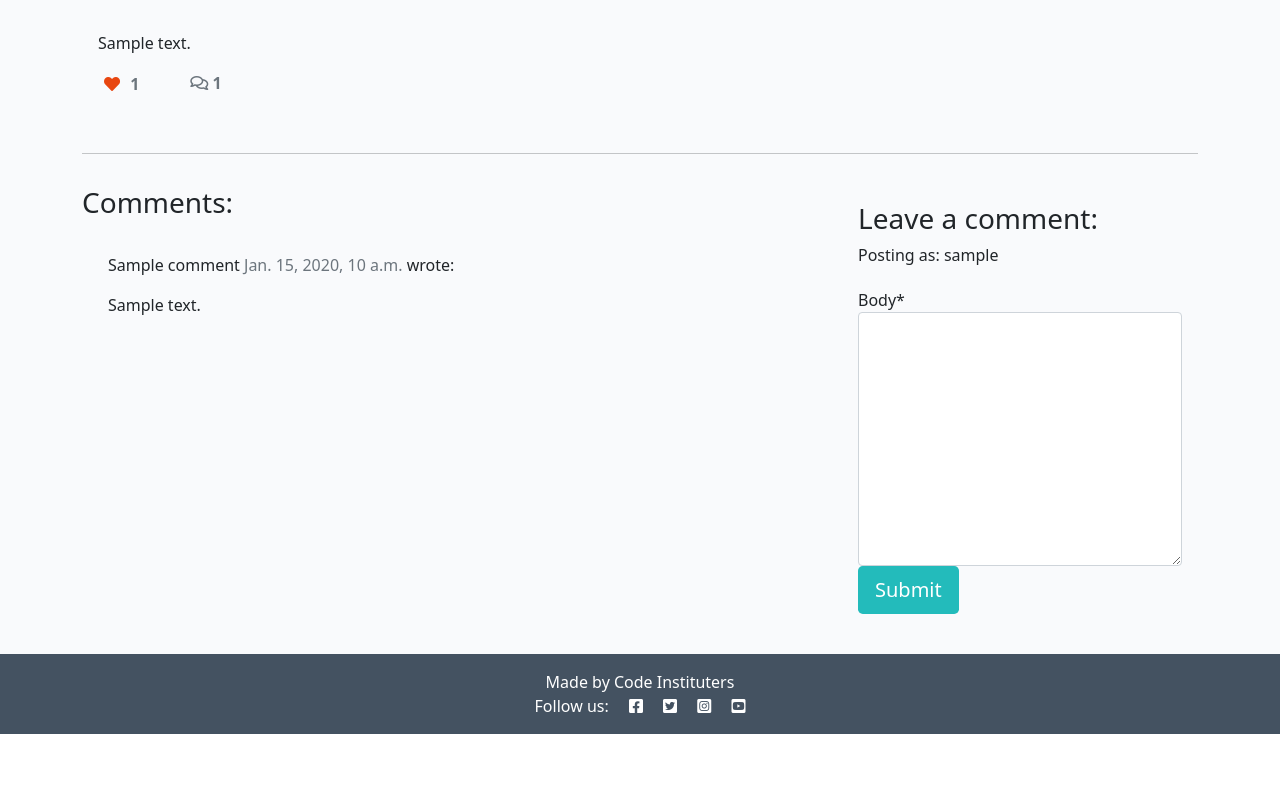
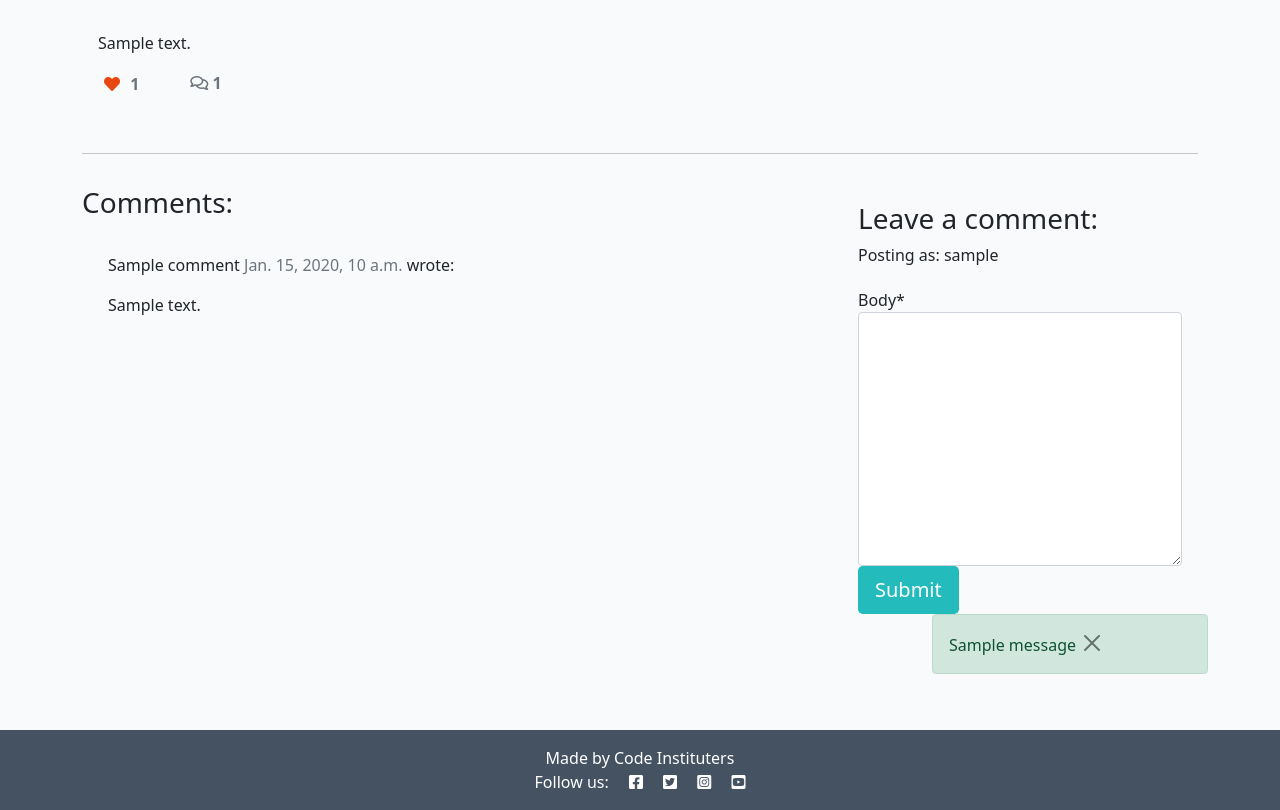
Before and after one commit to ExcellentWish/i-think-therefore-i-blog, a Django app: a page that uses templates/base.html in a window 1280 px wide. Shown: the part 341-1151 px from the top of the page. Before the commit the page ends 1075 px from the top, so only its background shows below. Run offline with Django 3.2, Linux system fonts and the light colour scheme; a user stored in the database is signed in; tables that the repository leaves empty hold one stand-in row (values such as "Sample post"); one stand-in notice (Sample message) is shown; some libraries are stand-ins or nearby versions.

Commit message:
Add message alerts to login and commented

```diff
--- a/blog/views.py
+++ b/blog/views.py
@@ -1,6 +1,7 @@
 from django.shortcuts import render, get_object_or_404, reverse
 from django.views import generic, View
 from django.http import HttpResponseRedirect
+from django.contrib import  messages
 from .models import Post
 from .forms import CommentForm
 
@@ -38,10 +39,12 @@ class PostDetail(View):
         post = get_object_or_404(queryset, slug=slug)
         comments = post.comments.filter(approved=True).order_by('created_on')
         liked = False
+
         if post.likes.filter(id=self.request.user.id).exists():
             liked = True
 
         comment_form = CommentForm(data=request.POST)
+
 
         if comment_form.is_valid():
             comment_form.instance.email = request.user.email
@@ -49,6 +52,9 @@ class PostDetail(View):
             comment = comment_form.save(commit=False)
             comment.post = post
             comment.save()
+            messages.success(request, 'You successfully added a comment.')
+
+
 
         else:
             comment_form = CommentForm()
@@ -66,6 +72,7 @@ class PostDetail(View):
             },
         )
 
+
 class PostLike(View):
     def post(self, request, slug):
         post = get_object_or_404(Post, slug=slug)
--- a/templates/base.html
+++ b/templates/base.html
@@ -57,6 +57,22 @@
         </div>
     </nav>
 
+    <div class="container">
+        <div class="row">
+            <div class="cold-md-8 offset-md-2">
+                {% for message in messages %}
+                <div class="alert {{ message.tags }} alert-dismissble fade show" id="msg" role="alert">
+                    {{ message | safe }}
+                    <button type="button" class="btn-close" data-bs-dismiss="alert" aria-label="Close">
+
+                    </button>
+                </div>
+
+                {% endfor %}
+            </div>
+        </div>
+    </div>
+
     <main class="flex-shrink-0 main-bg">
         {% block content %}
         <!-- Content Goes here -->
@@ -71,6 +87,13 @@
             <i class="fab fa-instagram-square ms-3"></i>
             <i class="fab fa-youtube-square ms-3"></i></p>
     </footer>
+    <script>
+        setTimeout(function() {
+            let messages = document.getElementById("msg");
+            let alert = new bootstrap.Alert(messages);
+            alert.close();
+        }, 3000)
+    </script>
 </body>
 
 </html>
--- a/templates/post_detail.html
+++ b/templates/post_detail.html
@@ -109,8 +109,41 @@
                 <form method="post" style="margin-top: 1.3em;">
                     {{ comment_form | crispy }}
                     {% csrf_token %}
+
+
                     <button type="submit" class="btn btn-signup btn-lg">Submit</button>
+                    <div class="container">
+                        <div class="row">
+                            <div class="cold-md-8 offset-md-2">
+                                {% for message in messages %}
+                                <div class="alert {{ message.tags }} alert-dismissble fade show" id="msg" role="alert">
+                                    {{ message | safe }}
+                                    <button type="button" class="btn-close" data-bs-dismiss="alert" aria-label="Close">
+
+                                    </button>
+                                </div>
+
+                                {% endfor %}
+                            </div>
+                        </div>
+                    </div>
+
                 </form>
+                <!-- <div class="container">
+                    <div class="row">
+                        <div class="cold-md-8 offset-md-2">
+                            {% for message in messages %}
+                            <div class="alert {{ message.tags }} alert-dismissble fade show" id="msg" role="alert">
+                                {{ message | safe }}
+                                <button type="button" class="btn-close" data-bs-dismiss="alert" aria-label="Close">
+
+                                </button>
+                            </div>
+
+                            {% endfor %}
+                        </div>
+                    </div>
+                </div> -->
                 {% endif %}
                 {% endif %}
             </div>
```
Also changed, not shown: ithinkblog/settings.py (+9 -0 lines).
